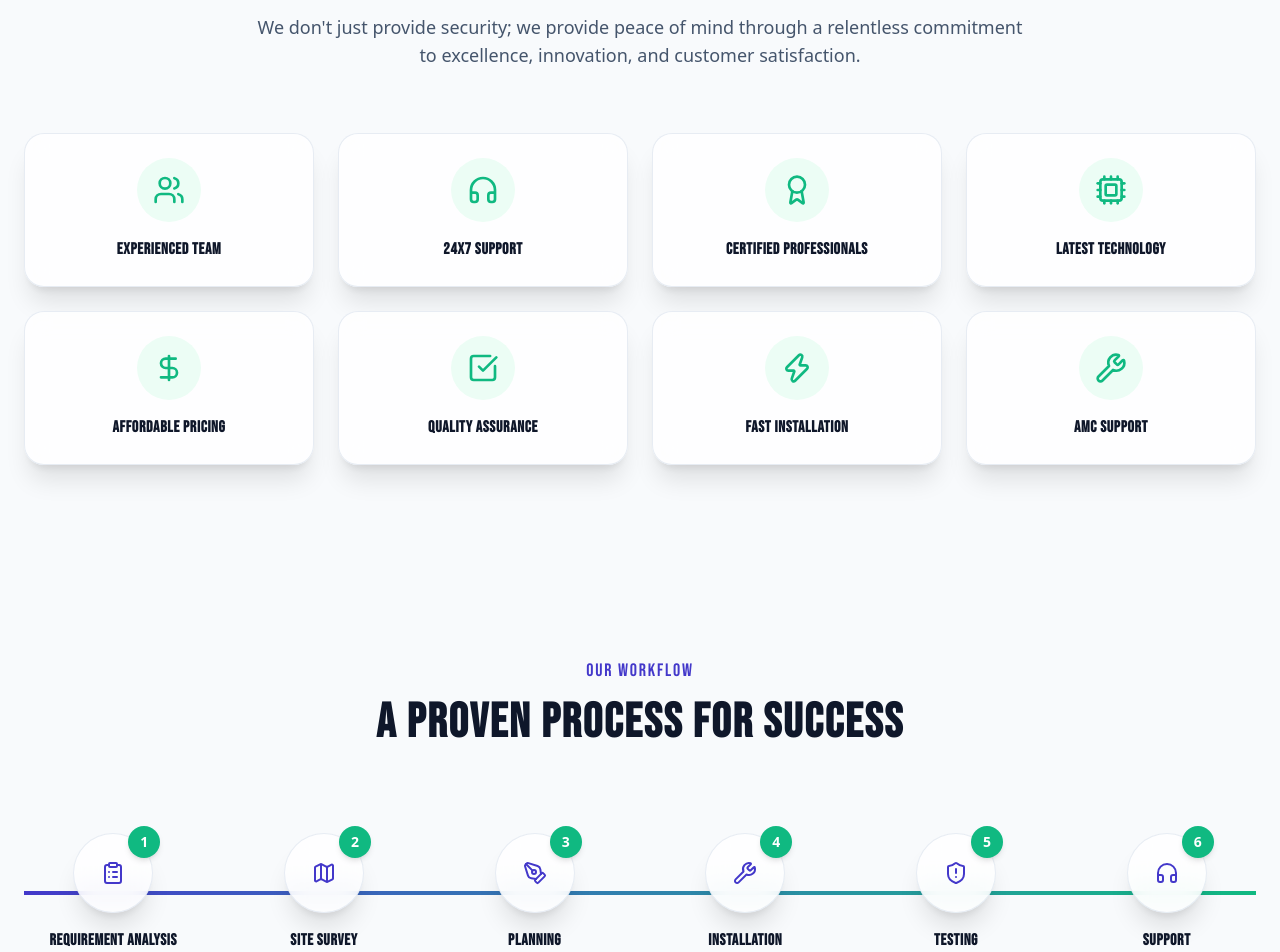
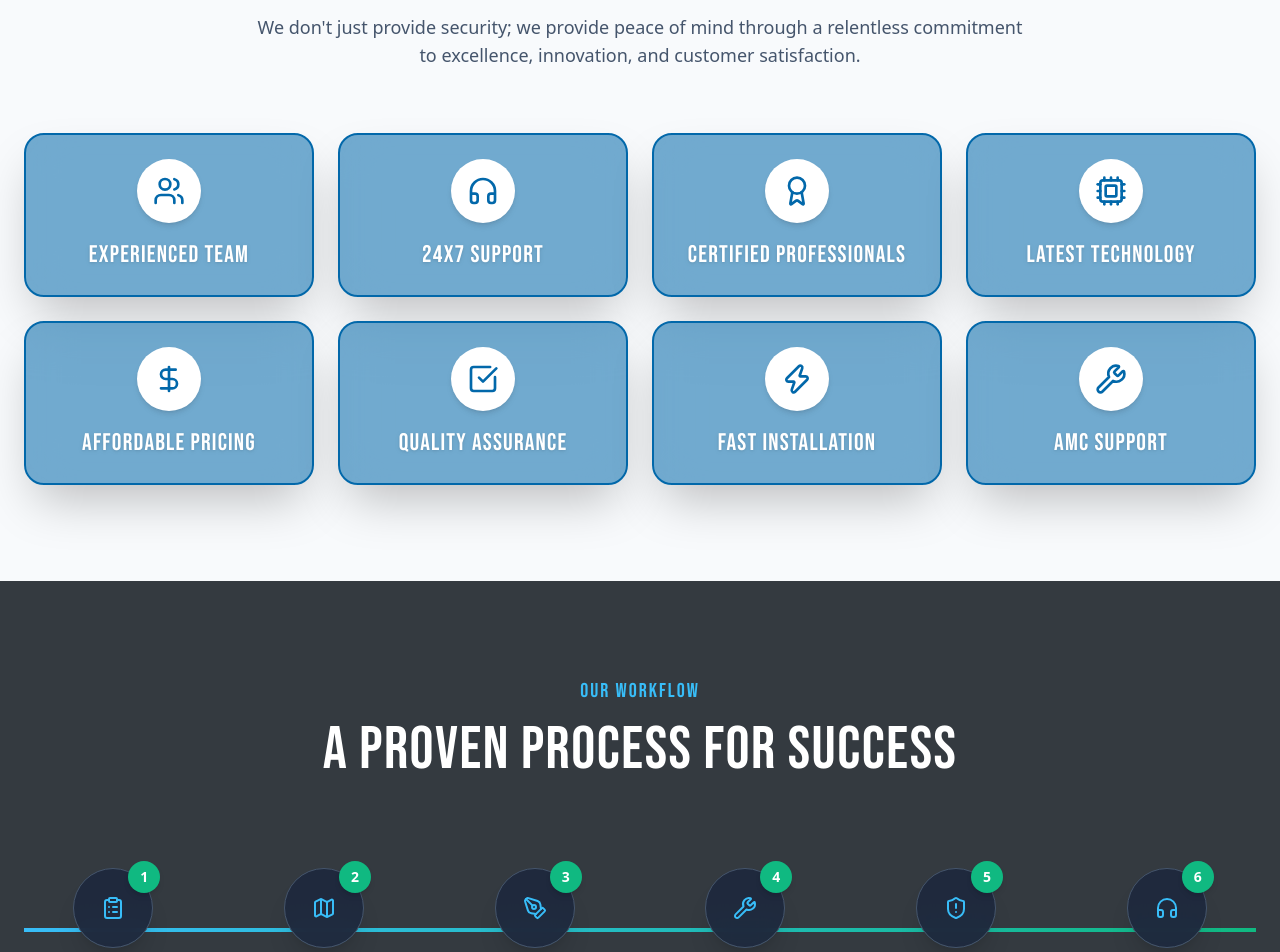
Before and after one commit to deepa11042004/faf2, a Next.js app: page / in a window 1280 px wide. Shown: the part 4000-4952 px from the top of the page. Built offline with nearby package versions, Linux system fonts and the light colour scheme.

Commit message:
feat: add WhyChooseUs  section components

```diff
--- a/src/components/sections/Process.tsx
+++ b/src/components/sections/Process.tsx
@@ -14,26 +14,26 @@ const processSteps = [
 
 export function ProcessSection() {
   return (
-    <section className="py-24 bg-[#F8FAFC]">
+    <section className="py-24 bg-[#343a40] text-white">
       <div className="container mx-auto px-4 md:px-6">
         <div className="text-center max-w-3xl mx-auto mb-20">
-          <span className="text-[#4338CA] font-bebas text-lg tracking-widest uppercase mb-2 block">
+          <span className="text-[#38BDF8] font-bebas text-xl tracking-widest uppercase mb-2 block">
             Our Workflow
           </span>
-          <h2 className="text-4xl md:text-5xl font-poppins font-bold text-[#0F172A] leading-tight mb-6">
+          <h2 className="text-4xl md:text-6xl font-bebas tracking-wide text-white leading-tight mb-6">
             A Proven Process for Success
           </h2>
         </div>
 
         <div className="relative">
           {/* Connecting Line (hidden on mobile) */}
-          <div className="hidden md:block absolute top-1/2 left-0 right-0 h-1 bg-slate-200 -translate-y-1/2 z-0" />
+          <div className="hidden md:block absolute top-1/2 left-0 right-0 h-1 bg-slate-600 -translate-y-1/2 z-0" />
           <motion.div
             initial={{ scaleX: 0 }}
             whileInView={{ scaleX: 1 }}
             viewport={{ once: true }}
             transition={{ duration: 1.5, ease: "easeInOut" }}
-            className="hidden md:block absolute top-1/2 left-0 right-0 h-1 bg-gradient-to-r from-[#4338CA] to-[#10B981] origin-left -translate-y-1/2 z-0"
+            className="hidden md:block absolute top-1/2 left-0 right-0 h-1 bg-gradient-to-r from-[#38BDF8] to-[#10B981] origin-left -translate-y-1/2 z-0"
           />
 
           <div className="grid grid-cols-1 md:grid-cols-6 gap-8 relative z-10">
@@ -46,14 +46,14 @@ export function ProcessSection() {
                 transition={{ delay: idx * 0.2, duration: 0.5 }}
                 className="flex flex-col items-center text-center group"
               >
-                <div className="w-20 h-20 rounded-full bg-white/80 backdrop-blur-md shadow-xl border border-slate-200/80 flex items-center justify-center text-[#4338CA] group-hover:scale-110 transition-transform duration-300 mb-4 relative">
+                <div className="w-20 h-20 rounded-full bg-slate-800/90 backdrop-blur-md shadow-xl border border-slate-600 flex items-center justify-center text-[#38BDF8] group-hover:scale-110 transition-transform duration-300 mb-4 relative">
                   {step.icon}
                   {/* Number Badge */}
                   <div className="absolute -top-2 -right-2 w-8 h-8 rounded-full bg-[#10B981] text-white flex items-center justify-center font-bold text-sm shadow-md">
                     {idx + 1}
                   </div>
                 </div>
-                <h3 className="font-poppins font-semibold text-[#0F172A] text-sm md:text-base px-2">
+                <h3 className="font-bebas tracking-wider text-white text-base md:text-lg px-2">
                   {step.title}
                 </h3>
               </motion.div>
--- a/src/components/sections/WhyChooseUs.tsx
+++ b/src/components/sections/WhyChooseUs.tsx
@@ -16,8 +16,12 @@ const reasons = [
 
 export function WhyChooseUsSection() {
   return (
-    <section className="py-24 bg-[#F8FAFC] relative">
-      <div className="container mx-auto px-4 md:px-6">
+    <section className="py-24 bg-[#F8FAFC] relative overflow-hidden">
+      {/* Ambient background glow shapes for backdrop blur effect */}
+      <div className="absolute top-1/2 left-1/4 w-96 h-96 bg-[#0268aa]/20 rounded-full blur-3xl -translate-y-1/2 -z-10 pointer-events-none" />
+      <div className="absolute top-1/2 right-1/4 w-96 h-96 bg-[#38BDF8]/20 rounded-full blur-3xl -translate-y-1/2 -z-10 pointer-events-none" />
+
+      <div className="container mx-auto px-4 md:px-6 relative z-10">
         <div className="text-center max-w-3xl mx-auto mb-16">
           <span className="text-[#4338CA] font-bebas text-lg tracking-widest uppercase mb-2 block">
             Why Choose Us
@@ -39,12 +43,12 @@ export function WhyChooseUsSection() {
               whileInView={{ opacity: 1, y: 0 }}
               viewport={{ once: true, margin: "-50px" }}
               transition={{ delay: idx * 0.1, duration: 0.5 }}
-              className="bg-white/80 backdrop-blur-md p-6 rounded-[20px] shadow-xl hover:shadow-2xl transition-all duration-300 border border-slate-200/80 flex flex-col items-center text-center group"
+              className="bg-[#0268aa]/55 backdrop-blur-xl p-6 rounded-[20px] shadow-2xl hover:shadow-2xl hover:scale-105 hover:bg-[#0268aa]/75 transition-all duration-300 border-2 border-[#0268aa] flex flex-col items-center text-center group cursor-pointer"
             >
-              <div className="w-16 h-16 rounded-full bg-emerald-50 flex items-center justify-center text-[#10B981] mb-4 group-hover:scale-110 group-hover:bg-[#10B981] group-hover:text-white transition-all duration-300">
+              <div className="w-16 h-16 rounded-full bg-white flex items-center justify-center text-[#0268aa] mb-4 group-hover:scale-110 group-hover:bg-[#0268aa] group-hover:text-white transition-all duration-300 shadow-md">
                 {reason.icon}
               </div>
-              <h3 className="font-poppins font-semibold text-[#0F172A] group-hover:text-[#4338CA] transition-colors">
+              <h3 className="font-bebas text-xl md:text-2xl text-white tracking-wider uppercase group-hover:text-white transition-colors drop-shadow">
                 {reason.title}
               </h3>
             </motion.div>
```
